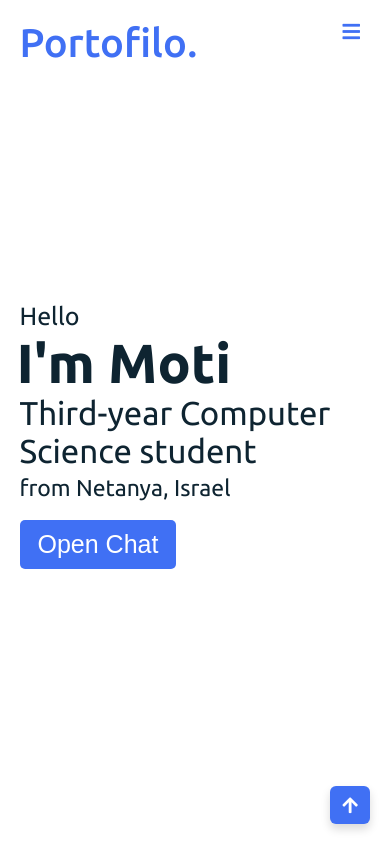
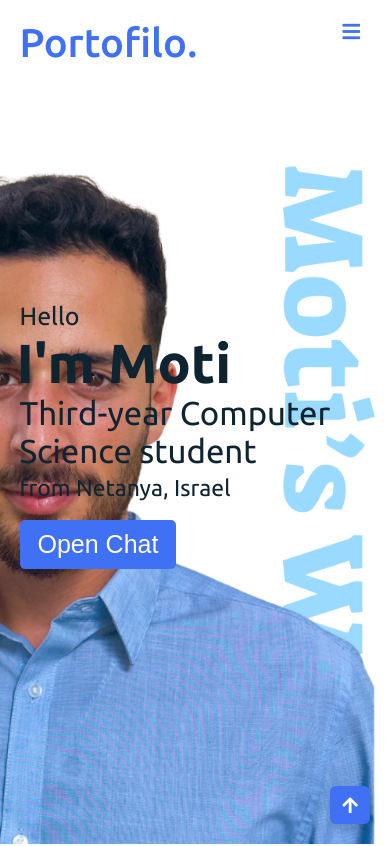
Before and after one commit to motiamar/moti-profile, a website: page public/index.html in a window 390 px wide. Shown: the top 846 px of the page. Drawn offline with Linux system fonts and the light colour scheme.

```diff
--- a/public/style.css
+++ b/public/style.css
@@ -647,7 +647,12 @@
 
     @media (max-width: 750px) {
       .home {
-        background: #fff;
+        background-color: #fff;
+        background-image: url("images/Background.png");
+        background-attachment: scroll;
+        background-position: right center;
+        background-size: auto 100%;
+        background-repeat: no-repeat;
       }
        nav .navbar .menu{
         position: absolute;
```
